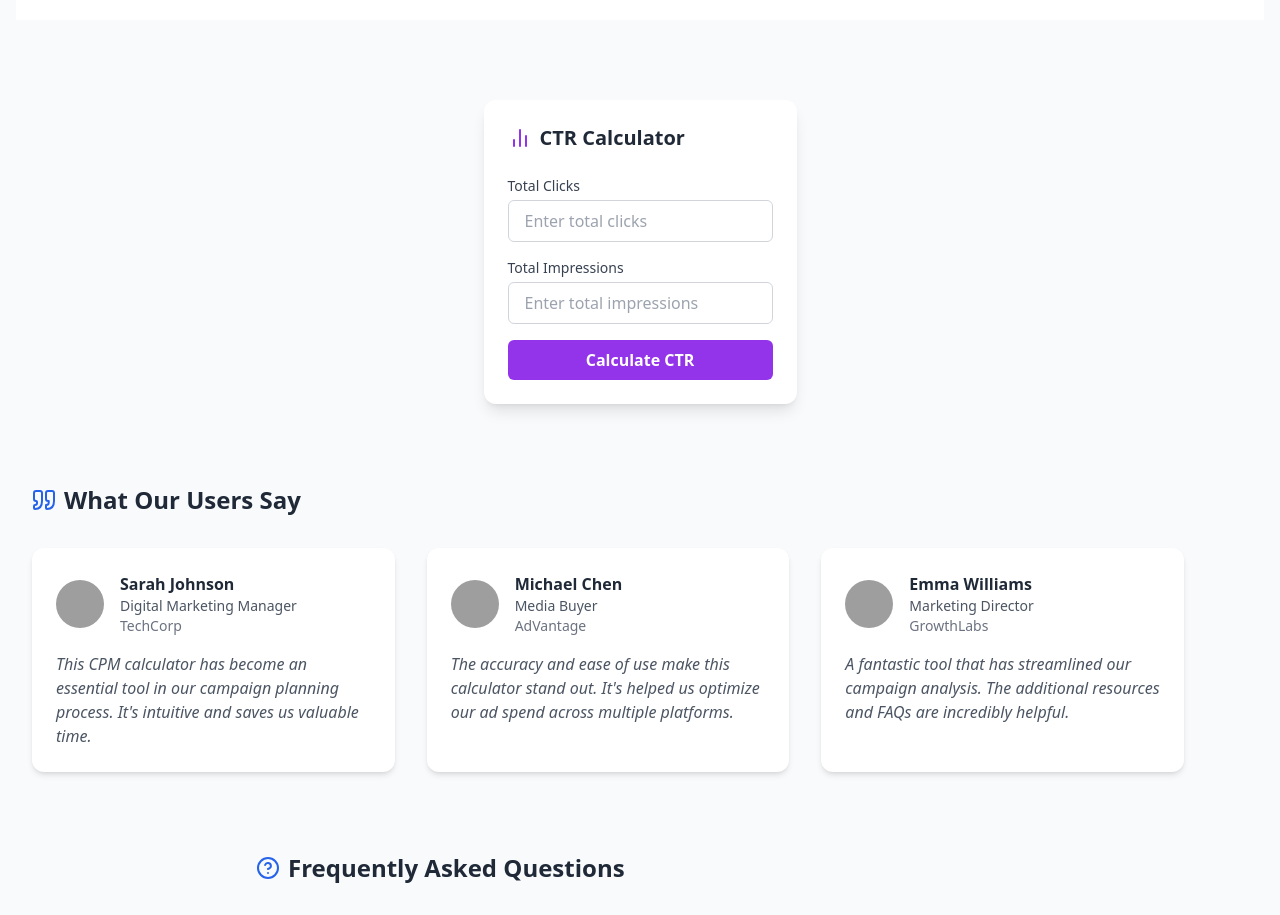
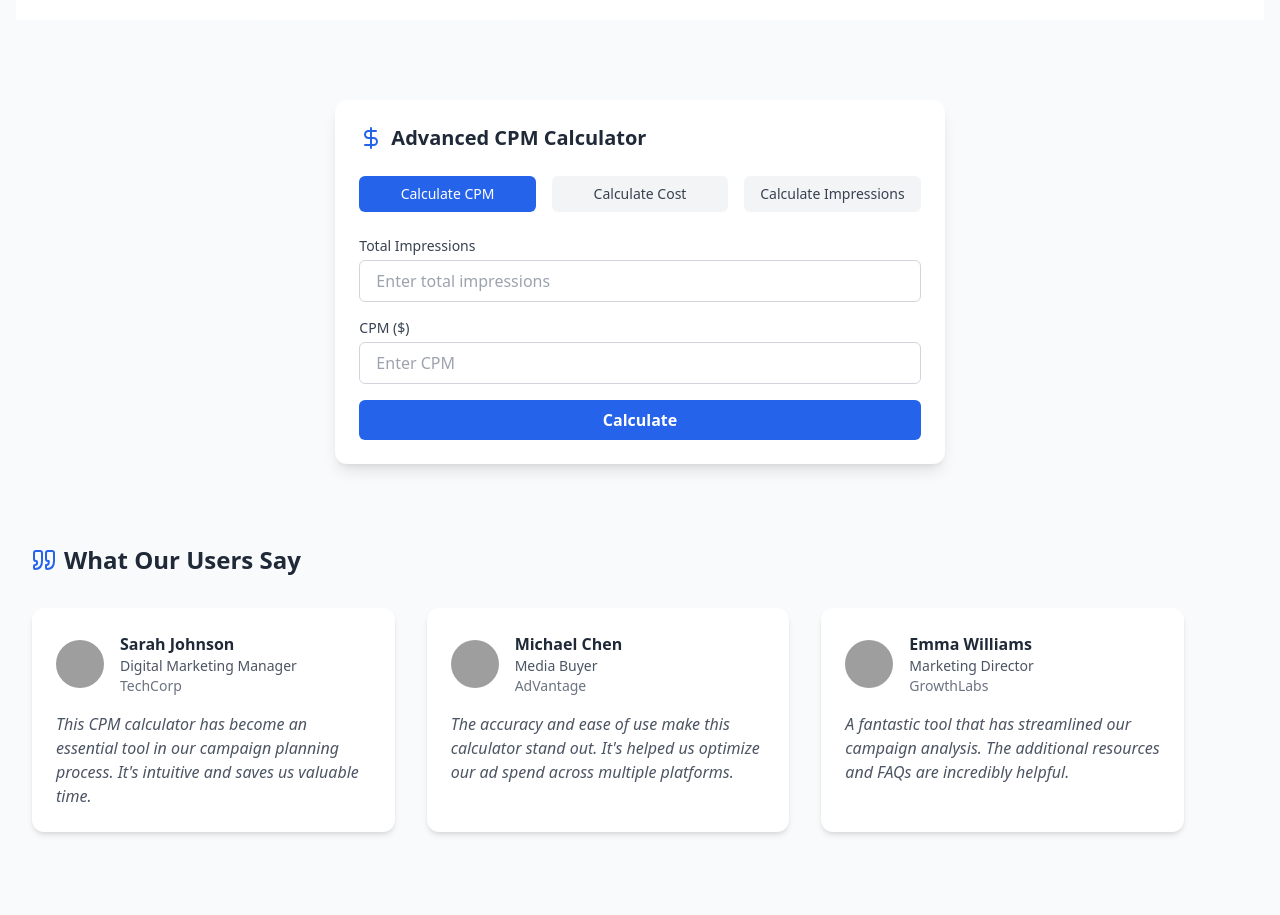
Before and after one commit to CPM-Calculator/CPM-Calc, a React (Vite) app: page /#/ in a window 1280 px wide. Shown: the part 820-1735 px from the top of the page. Built offline with nearby package versions, Linux system fonts and the light colour scheme; grey boxes are pictures that could not be loaded.

Commit message:
Update CPMCalculator.tsx

```diff
--- a/src/components/calculators/CPMCalculator.tsx
+++ b/src/components/calculators/CPMCalculator.tsx
@@ -1,38 +1,80 @@
 import React, { useState } from 'react';
-import { BarChart2 } from 'lucide-react';
-export default function CTRCalculator() {
-  const [clicks, setClicks] = useState('');
+import { DollarSign, Calculator } from 'lucide-react';
+
+type CalculationType = 'cpm' | 'cost' | 'impressions';
+
+export default function CPMCalculator() {
   const [impressions, setImpressions] = useState('');
-  const [ctr, setCtr] = useState<number | null>(null);
-  const calculateCTR = () => {
-    const totalClicks = parseFloat(clicks);
-    const totalImpressions = parseFloat(impressions);
+  const [cost, setCost] = useState('');
+  const [cpm, setCpm] = useState('');
+  const [calculationType, setCalculationType] = useState<CalculationType>('cpm');
+  const [result, setResult] = useState<string | null>(null);
 
-    if (totalClicks && totalImpressions) {
-      const result = (totalClicks / totalImpressions) * 100;
-      setCtr(parseFloat(result.toFixed(2)));
+  const calculate = () => {
+    switch (calculationType) {
+      case 'cpm':
+        if (impressions && cost) {
+          const result = (parseFloat(cost) / parseFloat(impressions)) * 1000;
+          setResult(`CPM: $${result.toFixed(2)}`);
+        }
+        break;
+      case 'cost':
+        if (impressions && cpm) {
+          const result = (parseFloat(impressions) * parseFloat(cpm)) / 1000;
+          setResult(`Total Cost: $${result.toFixed(2)}`);
+        }
+        break;
+      case 'impressions':
+        if (cost && cpm) {
+          const result = (parseFloat(cost) * 1000) / parseFloat(cpm);
+          setResult(`Total Impressions: ${result.toFixed(0)}`);
+        }
+        break;
     }
   };
+
   return (
     <div className="p-6 bg-white rounded-xl shadow-lg">
       <div className="flex items-center gap-2 mb-6">
-        <BarChart2 className="w-6 h-6 text-purple-600" />
-        <h2 className="text-xl font-bold text-gray-800">CTR Calculator</h2>
+        <DollarSign className="w-6 h-6 text-blue-600" />
+        <h2 className="text-xl font-bold text-gray-800">Advanced CPM Calculator</h2>
       </div>
 
       <div className="space-y-4">
-        <div>
-          <label className="block text-sm font-medium text-gray-700 mb-1">
-            Total Clicks
-          </label>
-          <input
-            type="number"
-            value={clicks}
-            onChange={(e) => setClicks(e.target.value)}
-            className="w-full px-4 py-2 border border-gray-300 rounded-md focus:ring-2 focus:ring-purple-500 focus:border-purple-500"
-            placeholder="Enter total clicks"
-          />
+        <div className="grid grid-cols-1 sm:grid-cols-3 gap-4 mb-6">
+          <button
+            onClick={() => setCalculationType('cpm')}
+            className={`px-4 py-2 rounded-md text-sm font-medium transition-colors ${
+              calculationType === 'cpm'
+                ? 'bg-blue-600 text-white'
+                : 'bg-gray-100 text-gray-700 hover:bg-gray-200'
+            }`}
+          >
+            Calculate CPM
+          </button>
+          <button
+            onClick={() => setCalculationType('cost')}
+            className={`px-4 py-2 rounded-md text-sm font-medium transition-colors ${
+              calculationType === 'cost'
+                ? 'bg-blue-600 text-white'
+                : 'bg-gray-100 text-gray-700 hover:bg-gray-200'
+            }`}
+          >
+            Calculate Cost
+          </button>
+          <button
+            onClick={() => setCalculationType('impressions')}
+            className={`px-4 py-2 rounded-md text-sm font-medium transition-colors ${
+              calculationType === 'impressions'
+                ? 'bg-blue-600 text-white'
+                : 'bg-gray-100 text-gray-700 hover:bg-gray-200'
+            }`}
+          >
+            Calculate Impressions
+          </button>
         </div>
+
+        {calculationType !== 'impressions' && (
           <div>
             <label className="block text-sm font-medium text-gray-700 mb-1">
               Total Impressions
@@ -41,24 +83,52 @@ export default function CTRCalculator() {
               type="number"
               value={impressions}
               onChange={(e) => setImpressions(e.target.value)}
-            className="w-full px-4 py-2 border border-gray-300 rounded-md focus:ring-2 focus:ring-purple-500 focus:border-purple-500"
+              className="w-full px-4 py-2 border border-gray-300 rounded-md focus:ring-2 focus:ring-blue-500 focus:border-blue-500"
               placeholder="Enter total impressions"
             />
           </div>
+        )}
+
+        {calculationType !== 'cost' && (
+          <div>
+            <label className="block text-sm font-medium text-gray-700 mb-1">
+              CPM ($)
+            </label>
+            <input
+              type="number"
+              value={cpm}
+              onChange={(e) => setCpm(e.target.value)}
+              className="w-full px-4 py-2 border border-gray-300 rounded-md focus:ring-2 focus:ring-blue-500 focus:border-blue-500"
+              placeholder="Enter CPM"
+            />
+          </div>
+        )}
+
+        {calculationType !== 'cpm' && (
+          <div>
+            <label className="block text-sm font-medium text-gray-700 mb-1">
+              Total Cost ($)
+            </label>
+            <input
+              type="number"
+              value={cost}
+              onChange={(e) => setCost(e.target.value)}
+              className="w-full px-4 py-2 border border-gray-300 rounded-md focus:ring-2 focus:ring-blue-500 focus:border-blue-500"
+              placeholder="Enter total cost"
+            />
+          </div>
+        )}
+
         <button
-          onClick={calculateCTR}
-          className="w-full py-2 px-4 bg-purple-600 text-white font-semibold rounded-md hover:bg-purple-700 transition-colors"
+          onClick={calculate}
+          className="w-full py-2 px-4 bg-blue-600 text-white font-semibold rounded-md hover:bg-blue-700 transition-colors"
         >
-          Calculate CTR
+          Calculate
         </button>
-        {ctr !== null && (
+
+        {result && (
           <div className="mt-4 p-4 bg-gray-50 rounded-md">
-            <p className="text-lg font-semibold text-gray-800">
-              CTR: {ctr}%
-            </p>
-            <p className="text-sm text-gray-600 mt-1">
-              Click-through rate
-            </p>
+            <p className="text-lg font-semibold text-gray-800">{result}</p>
           </div>
         )}
       </div>
```
Lines whose indentation alone changed are shown as unchanged.
